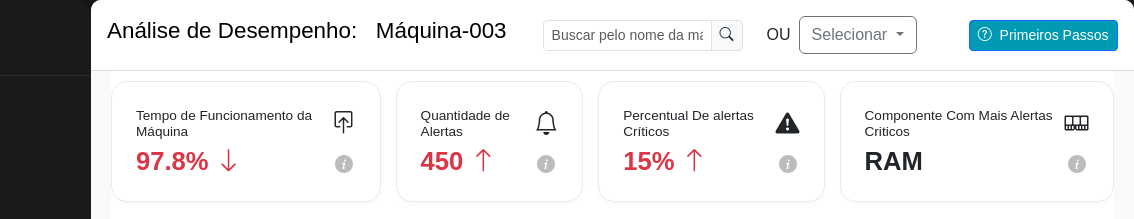
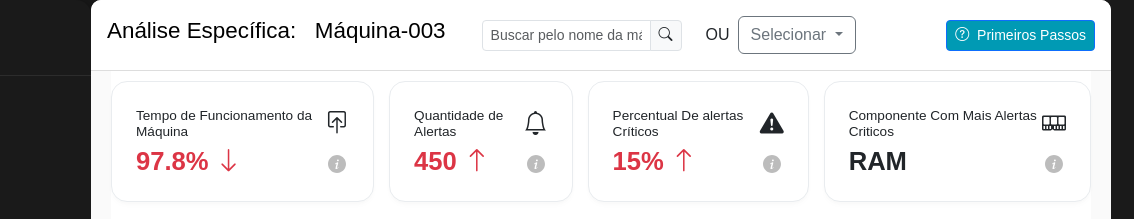
Before and after one commit to oberon-sis/Oberon-Aplicacao-Web, a website: page public/html/analiseHistorica.html in a window 1280 px wide. Shown: the top 219 px of the page, 169-1303 px from the left, 1134 px wide, since content can reach past the window. Drawn offline with nearby package versions, Linux system fonts and the light colour scheme; no server answers.

Commit message:
feat: Atualizando o exibição do nome menu hamburguer

```diff
--- a/public/component/menu/Menu.js
+++ b/public/component/menu/Menu.js
@@ -1,7 +1,7 @@
 document.addEventListener('DOMContentLoaded', function () {
   const DASHBOARD_MAP = {
     ver_dash_monitoramento: { nome: 'Monitoramento Ativo', url: 'painel.html' },
-    ver_dash_nathan: { nome: 'Análise Historica', url: 'analiseHistorica.html' },
+    ver_dash_nathan: { nome: 'Análise Específica', url: 'analiseHistorica.html' },
     ver_dash_bruna: { nome: 'Análise de rede', url: 'analiseRede.html' },
     ver_dash_pedro: { nome: 'Análise de Parâmetros', url: 'analiseParametros.html' },
     ver_dash_jhoel: { nome: 'Análise de Desempenho', url: 'análiseDesempenho.html' },
--- a/public/html/analiseHistorica.html
+++ b/public/html/analiseHistorica.html
@@ -23,7 +23,7 @@
 
         <header class="header-top d-flex justify-content-between align-items-center p-3 flex-shrink-0">
             <h2 class="text-black me-3">
-                Análise de Desempenho: &nbsp;&nbsp; <span id="tituloDoPainel">Máquina-003</span>
+                Análise Específica: &nbsp;&nbsp; <span id="tituloDoPainel">Máquina-003</span>
             </h2>
 
             <div class="d-flex align-items-center flex-wrap flex-grow-1 me-3">
```
